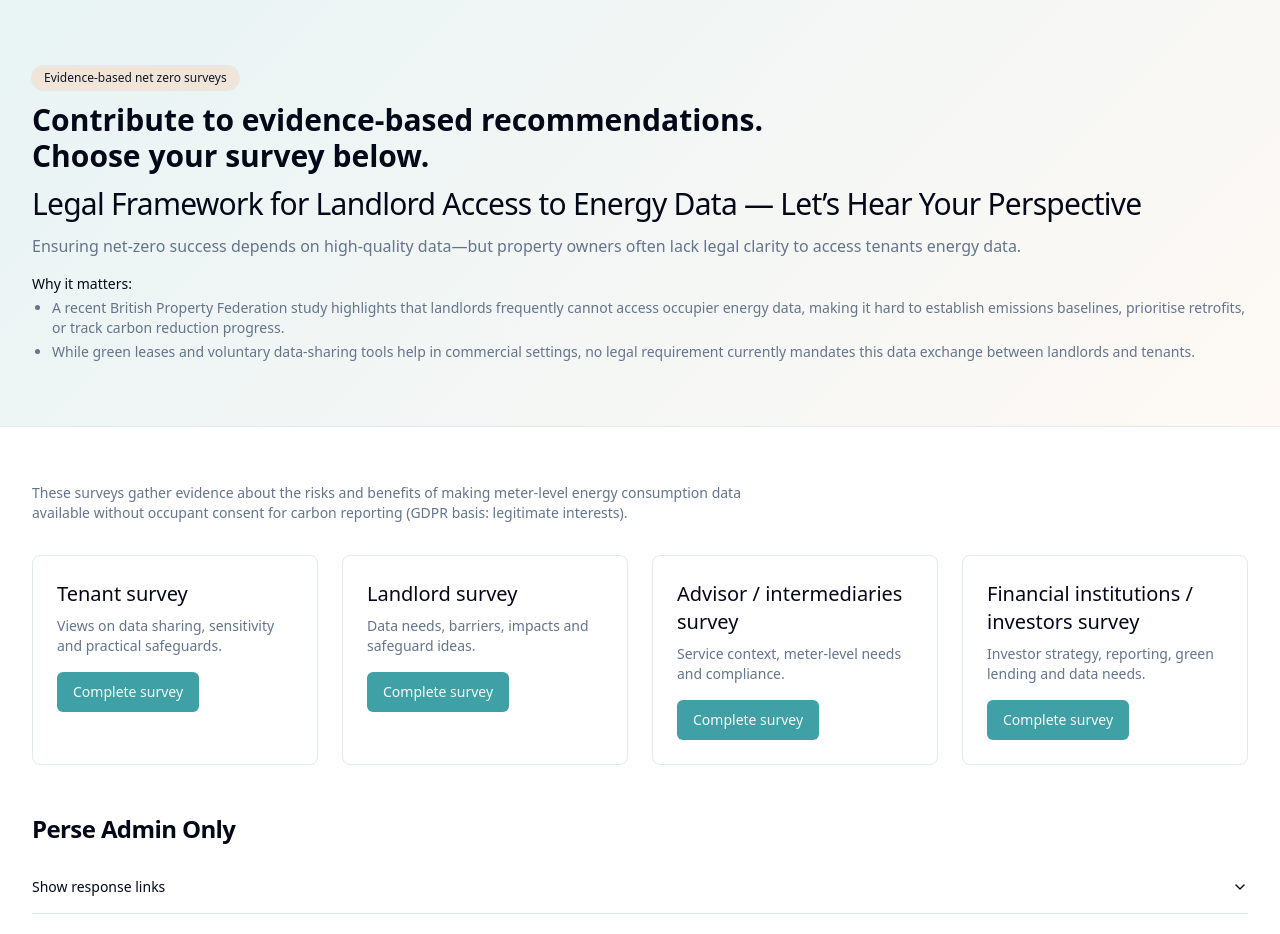
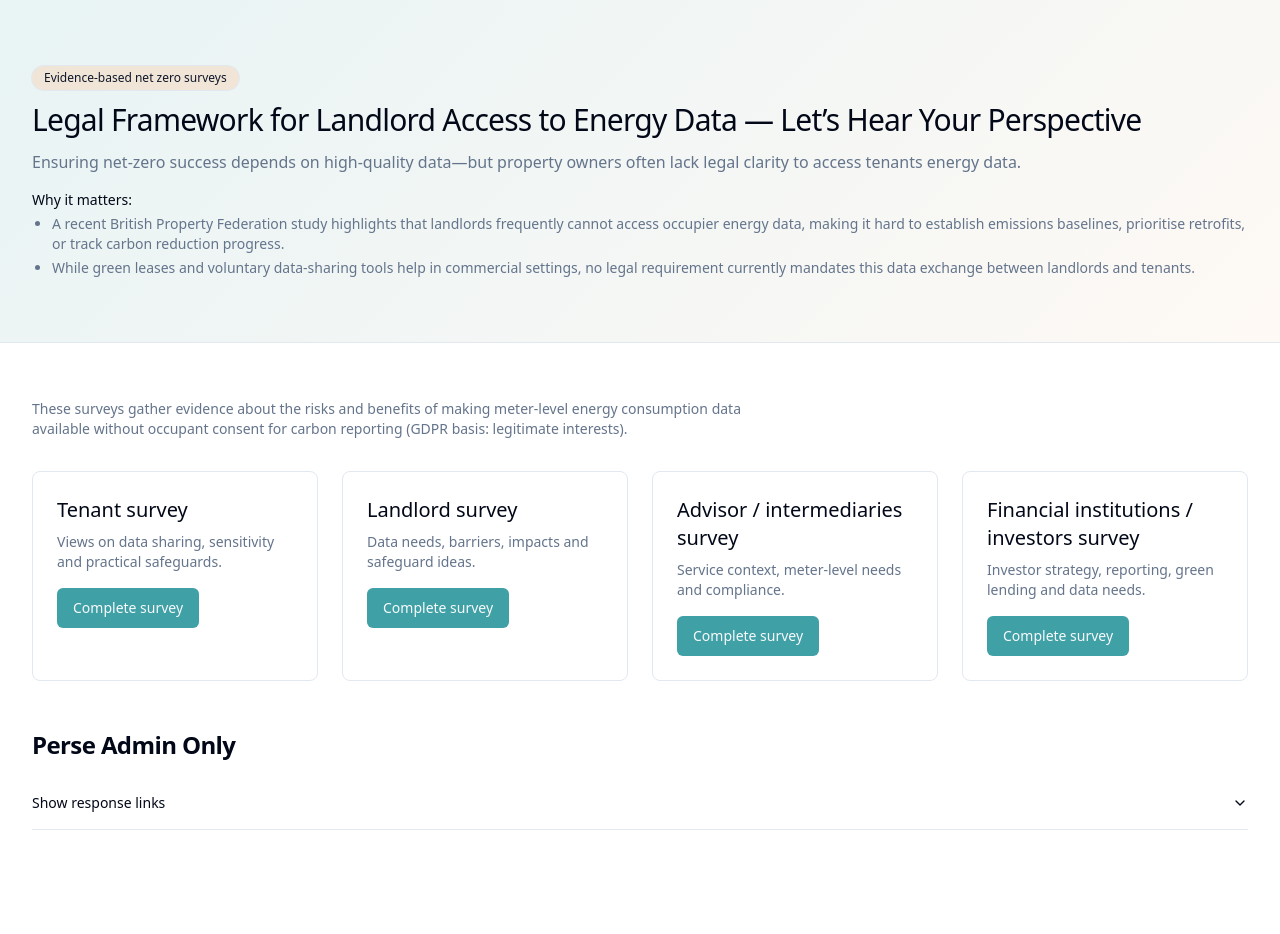
Before and after one commit to joss-perse/net-zero-data-dialogue, a React (Vite) app: page / in a window 1280 px wide. Shown: the top 934 px of the page. After the commit the page ends 886 px from the top, so only its background shows below. Built offline with nearby package versions, Linux system fonts and the light colour scheme.

Commit message:
Remove hero text
Removed the hero text "Contribute to evidence-based recommendations. Choose your survey below." from the landing page.

```diff
--- a/src/pages/Index.tsx
+++ b/src/pages/Index.tsx
@@ -19,9 +19,6 @@ const Index = () => {
             <div className="inline-flex items-center rounded-full bg-accent/40 text-accent-foreground px-3 py-1 text-xs font-medium ring-1 ring-border mb-3">
               Evidence-based net zero surveys
             </div>
-            <p className="text-2xl md:text-3xl font-bold text-foreground max-w-3xl mb-3">
-              Contribute to evidence-based recommendations. Choose your survey below.
-            </p>
             <h1 className="text-2xl md:text-3xl font-normal tracking-tight">Legal Framework for Landlord Access to Energy Data — Let’s Hear Your Perspective</h1>
             <p className="text-sm md:text-base text-muted-foreground mt-3">
               Ensuring net-zero success depends on high-quality data—but property owners often lack legal clarity to access tenants energy data.
```
